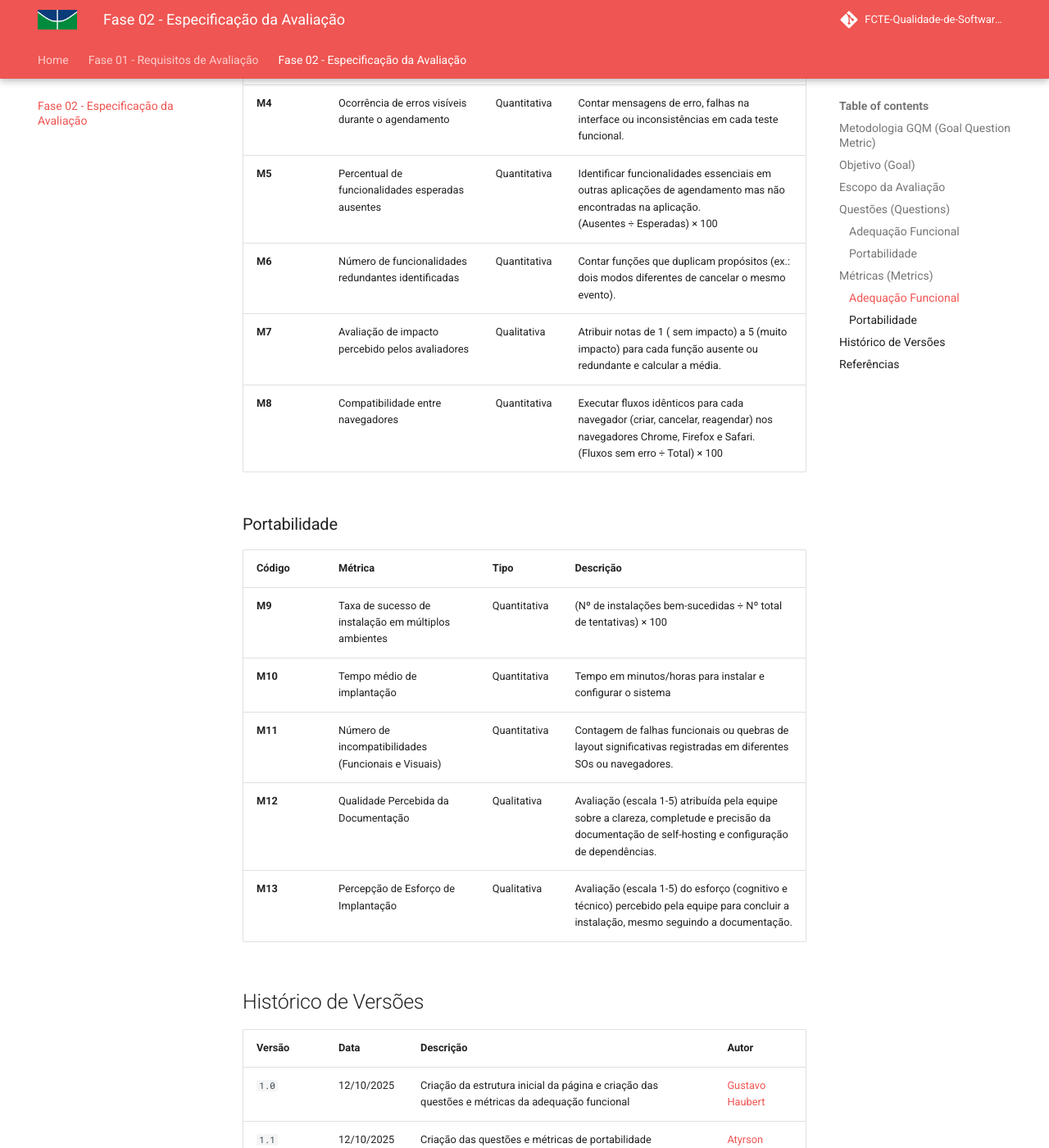
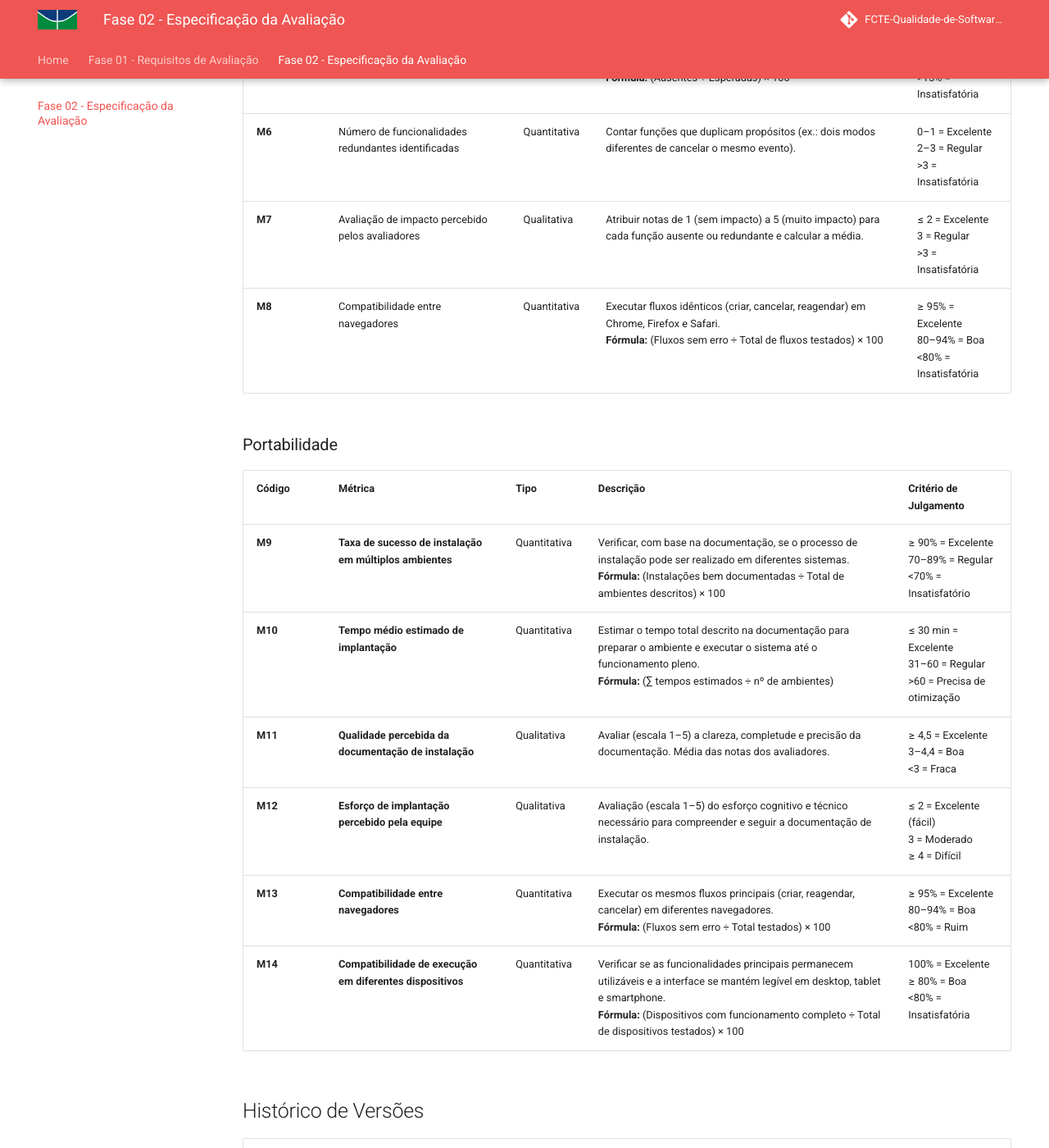
Before and after one commit to FCTE-Qualidade-de-Software-1/2025-2_T01_HEDDY-LAMAR, an MkDocs documentation site: the page built from docs/fase_2/index.md, in a window 1280 px wide and 1400 px high, scrolled down 3561 px. Shown: the whole window at 82% size. Built offline with MkDocs 1.6.1 and Material for MkDocs 9.7.7, drawn with Linux system fonts in a browser that asks for light colours; comment, search, counter and statistics services are not loaded; some of the changed text lies outside the part shown.

Commit message:
Adiciona novas métricas de portabilidade e adiciona critérios de julgamento nas duas tabelas

```diff
--- a/docs/fase_2/index.md
+++ b/docs/fase_2/index.md
@@ -46,41 +51,45 @@ Analisar o software Cal.com com o propósito de avaliar sua qualidade, com respe
 
 ### Portabilidade
 
-1. O processo de *self-hosting* (auto-hospedagem) do Cal.com é bem documentado e pode ser executado com sucesso em diferentes ambientes de servidor (ex: Docker, Vercel, provedores de nuvem)?
+1. O processo de *self-hosting* (auto-hospedagem) do Cal.com é bem documentado e pode ser executado com sucesso em diferentes ambientes de servidor ?
     - **Hipótese:** Acredita-se que a documentação oficial fornece um guia claro para a implantação, permitindo que usuários com conhecimento técnico moderado realizem o *self-hosting* com sucesso.
-2. A aplicação web do Cal.com mantém sua funcionalidade e aparência consistentes quando acessada a partir de diferentes navegadores (Chrome, Firefox, Safari)?
+2. A aplicação web do Cal.com mantém sua funcionalidade e aparência consistentes quando acessada a partir de diferentes navegadores?
     - **Hipótese:** Espera-se que a aplicação seja totalmente funcional e consistente nos principais navegadores, com possíveis variações visuais mínimas que não afetem a usabilidade.
 3. O esforço necessário para configurar e implantar uma instância própria do Cal.com é considerado baixo?
     - **Hipótese:** A hipótese é de que o esforço de implantação é baixo para ambientes baseados em Docker, mas pode ser moderado em configurações de servidor mais tradicionais que exigem gerenciamento manual de dependências.
-4. As dependências de infraestrutura (banco de dados, variáveis de ambiente, etc.) necessárias para a implantação estão claramente especificadas e são de fácil gerenciamento?
+4. As dependências de infraestrutura necessárias para a implantação estão claramente especificadas e são de fácil gerenciamento?
     - **Hipótese:** Supõe-se que as dependências críticas estão bem documentadas, mas a configuração de serviços externos (como provedores de e-mail) pode exigir um esforço adicional.
-
+5. A interface e as funcionalidades do Cal.com permanecem acessíveis e utilizáveis em diferentes dispositivos?
+    - **Hipótese:** Espera-se que o design responsivo da aplicação mantenha todas as principais funcionalidades operacionais e legíveis em qualquer dispositivo, sem perda significativa de usabilidade.
 
 ## Métricas (Metrics)
 
 ### Adequação Funcional
 
-| **Código** | **Métrica** | **Tipo** | **Descrição** |
-|-------------|--------------|-----------|----------------|
-| **M1** | Cobertura funcional esperada | Quantitativa | Verificar quantas funcionalidades essenciais (agendar, reagendar, cancelar, integrar, notificar) estão implementadas e acessíveis. <br>(Nº funcionalidades implementadas ÷ Nº esperadas) × 100 |
-| **M2** | Taxa de sucesso em execução de funcionalidades principais | Quantitativa | Executar cada funcionalidade principal ao menos 3 vezes e calcular. <br>(Execuções bem-sucedidas ÷ Total de execuções) × 100 |
-| **M3** | Taxa de sucesso dos fluxos de agendamento | Quantitativa | Realizar 5 testes completos (criar, editar, reagendar, cancelar). <br>(Fluxos bem-sucedidos ÷ Total de testes) × 100 |
-| **M4** | Ocorrência de erros visíveis durante o agendamento | Quantitativa | Contar mensagens de erro, falhas na interface ou inconsistências em cada teste funcional. |
-| **M5** |Percentual de funcionalidades esperadas ausentes | Quantitativa | Identificar funcionalidades essenciais em outras aplicações de agendamento mas não encontradas na aplicação. <br>(Ausentes ÷ Esperadas) × 100 |
-| **M6** |Número de funcionalidades redundantes identificadas | Quantitativa | Contar funções que duplicam propósitos (ex.: dois modos diferentes de cancelar o mesmo evento).|
-| **M7** |Avaliação de impacto percebido pelos avaliadores | Qualitativa | Atribuir notas de 1 ( sem impacto) a 5 (muito impacto) para cada função ausente ou redundante e calcular a média.|
-| **M8** |Compatibilidade entre navegadores | Quantitativa | Executar fluxos idênticos para cada navegador (criar, cancelar, reagendar) nos navegadores Chrome, Firefox e Safari. <br>(Fluxos sem erro ÷ Total) × 100|
+| **Código** | **Métrica** | **Tipo** | **Descrição** | **Critério de Julgamento** |
+|--------|----------|------|------------|------------------------|
+| **M1** | Cobertura funcional esperada | Quantitativa | Verificar quantas funcionalidades essenciais (agendar, reagendar, cancelar, integrar, notificar) estão implementadas e acessíveis.<br>**Fórmula:** (Nº funcionalidades implementadas ÷ Nº esperadas) × 100 | ≥ 90% = Excelente <br>70–89% = Regular <br><70% = Insatisfatória |
+| **M2** | Taxa de sucesso em execução de funcionalidades principais | Quantitativa | Executar cada funcionalidade principal ao menos 3 vezes e calcular.<br>**Fórmula:** (Execuções bem-sucedidas ÷ Total de execuções) × 100 | ≥ 95% = Excelente <br>85–94% = Boa <br><85% = Insatisfatória |
+| **M3** | Taxa de sucesso dos fluxos de agendamento | Quantitativa | Realizar 5 testes completos (criar, editar, reagendar, cancelar).<br>**Fórmula:** (Fluxos bem-sucedidos ÷ Total de testes) × 100 | 100% = Excelente <br>90–99% = Regular <br><90% = Insatisfatória |
+| **M4** | Ocorrência de erros visíveis durante o agendamento | Quantitativa | Contar mensagens de erro, falhas na interface ou inconsistências em cada teste funcional. | 0–2 = Excelente <br>3–5 = Regular <br>>5 = Insatisfatória |
+| **M5** | Percentual de funcionalidades esperadas ausentes | Quantitativa | Identificar funcionalidades essenciais em outras aplicações de agendamento mas não encontradas na aplicação.<br>**Fórmula:** (Ausentes ÷ Esperadas) × 100 | ≤ 5% = Excelente <br>6–15% = Regular <br>>15% = Insatisfatória |
+| **M6** | Número de funcionalidades redundantes identificadas | Quantitativa | Contar funções que duplicam propósitos (ex.: dois modos diferentes de cancelar o mesmo evento). | 0–1 = Excelente <br>2–3 = Regular <br>>3 = Insatisfatória |
+| **M7** | Avaliação de impacto percebido pelos avaliadores | Qualitativa | Atribuir notas de 1 (sem impacto) a 5 (muito impacto) para cada função ausente ou redundante e calcular a média. | ≤ 2 = Excelente <br>3 = Regular <br>>3 = Insatisfatória |
+| **M8** | Compatibilidade entre navegadores | Quantitativa | Executar fluxos idênticos (criar, cancelar, reagendar) em Chrome, Firefox e Safari.<br>**Fórmula:** (Fluxos sem erro ÷ Total de fluxos testados) × 100 | ≥ 95% = Excelente <br>80–94% = Boa <br><80% = Insatisfatória |
 
 
 ### Portabilidade
 
-| **Código** | **Métrica** | **Tipo** | **Descrição** |
-|------------|-------------|----------|---------------|
-| **M9** | Taxa de sucesso de instalação em múltiplos ambientes | Quantitativa | (Nº de instalações bem-sucedidas ÷ Nº total de tentativas) × 100 |
-| **M10** | Tempo médio de implantação | Quantitativa | Tempo em minutos/horas para instalar e configurar o sistema |
-| **M11** | Número de incompatibilidades (Funcionais e Visuais) | Quantitativa | Contagem de falhas funcionais ou quebras de layout significativas registradas em diferentes SOs ou navegadores. |
-| **M12** | Qualidade Percebida da Documentação | Qualitativa | Avaliação (escala 1-5) atribuída pela equipe sobre a clareza, completude e precisão da documentação de self-hosting e configuração de dependências. |
-| **M13** | Percepção de Esforço de Implantação | Qualitativa | Avaliação (escala 1-5) do esforço (cognitivo e técnico) percebido pela equipe para concluir a instalação, mesmo seguindo a documentação. |
+| **Código** | **Métrica** | **Tipo** | **Descrição** | **Critério de Julgamento** |
+|--------|------|------------|------------------------|------------|
+| **M9** | **Taxa de sucesso de instalação em múltiplos ambientes** | Quantitativa | Verificar, com base na documentação, se o processo de instalação pode ser realizado em diferentes sistemas. <br>**Fórmula:** (Instalações bem documentadas ÷ Total de ambientes descritos) × 100 | ≥ 90% = Excelente <br>70–89% = Regular <br><70% = Insatisfatório |
+| **M10** | **Tempo médio estimado de implantação** | Quantitativa | Estimar o tempo total descrito na documentação para preparar o ambiente e executar o sistema até o funcionamento pleno. <br>**Fórmula:** (∑ tempos estimados ÷ nº de ambientes) | ≤ 30 min = Excelente <br>31–60 = Regular <br>>60 = Precisa de otimização |
+| **M11** | **Qualidade percebida da documentação de instalação** | Qualitativa | Avaliar (escala 1–5) a clareza, completude e precisão da documentação. Média das notas dos avaliadores. | ≥ 4,5 = Excelente <br>3–4,4 = Boa <br><3 = Fraca |
+| **M12** | **Esforço de implantação percebido pela equipe** | Qualitativa | Avaliação (escala 1–5) do esforço cognitivo e técnico necessário para compreender e seguir a documentação de instalação. | ≤ 2 = Excelente (fácil) <br>3 = Moderado <br>≥ 4 = Difícil |
+| **M13** | **Compatibilidade entre navegadores** | Quantitativa | Executar os mesmos fluxos principais (criar, reagendar, cancelar) em diferentes navegadores. <br>**Fórmula:** (Fluxos sem erro ÷ Total testados) × 100 | ≥ 95% = Excelente <br>80–94% = Boa <br><80% = Ruim |
+| **M14** | **Compatibilidade de execução em diferentes dispositivos** | Quantitativa | Verificar se as funcionalidades principais permanecem utilizáveis e a interface se mantém legível em desktop, tablet e smartphone. <br>**Fórmula:** (Dispositivos com funcionamento completo ÷ Total de dispositivos testados) × 100 | 100% = Excelente <br>≥ 80% = Boa <br><80% = Insatisfatória |
+
+
 
 
 ## Histórico de Versões
@@ -96,6 +105,7 @@ Analisar o software Cal.com com o propósito de avaliar sua qualidade, com respe
 | `1.6` | 20/10/2025 | Adiciona hipóteses para cada pergunta de adequação funcional e portabilidade, além de reformular as perguntas de portabilidade | [Pedro Braga](https://github.com/Stain19) |
 | `1.7` | 21/10/2025 | Refina as métricas de portabilidade, desmembrando a métrica M8 para melhor adequação às questões | [Atyrson Souto](https://github.com/Atyrson) |
 | `1.8`  | 21/10/2025 | Ajuste nas questões de adequação funcional e suas métricas  | [Gustavo Haubert](https://github.com/GustavoHaubert) |
+| `1.9`  | 21/10/2025 | Adiciona novas métricas de portabilidade e adiciona critérios de julgamento nas duas tabelas  | [Cairo Florenço](https://github.com/CA1RO) |
 
 ## Referências
 
```
Also changed, not shown: other parts of docs/fase_2/index.md (+5 -0 lines).
